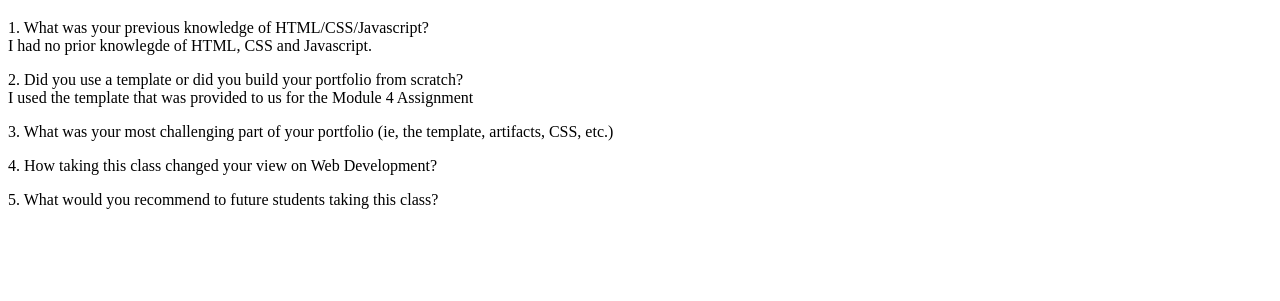
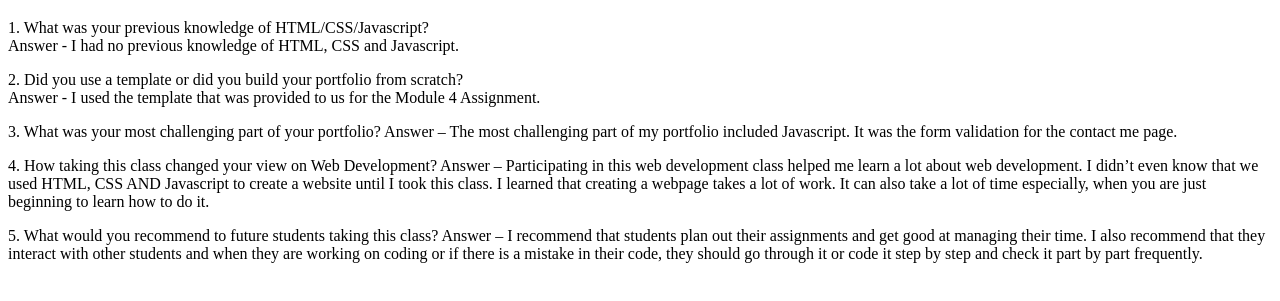
Before and after one commit to deekra/deeksha_ram_final_part2, a plain HTML site: page index.html in a window 1280 px wide. Shown: the part 61-362 px from the top of the page. Drawn offline with Linux system fonts and the light colour scheme.

Commit message:
Update index.html

```diff
--- a/index.html
+++ b/index.html
@@ -1,38 +1,34 @@
 <!DOCTYPE html>
-
     <html lang="en">
-
        <head>
-
                      <meta charset="utf-8">
                      <meta name="viewport" content="width=device-width">
-
                      <title> Questions - Final Project Part 2 </title>
-
       </head>
-
        <body>
-
 	  <h1> Questions - Final Project Part 2 </h1>
 
              <p> 1. What was your previous knowledge of HTML/CSS/Javascript? <br>
-
-	  I had no prior knowlegde of HTML, CSS and Javascript. </p>
-
+             Answer - I had no previous knowledge of HTML, CSS and Javascript. </p>
 
               <p> 2. Did you use a template or did you build your portfolio from scratch? <br>
+              Answer -   I used the template that was provided to us for the Module 4 Assignment. </p>
 
-	   I used the template that was provided to us for the Module 4 Assignment</p>
+            <p> 3. What was your most challenging part of your portfolio?
+             Answer – The most challenging part of my portfolio included Javascript. It was the form
+                                validation for the contact me page. </p>
 
+                <p> 4. How taking this class changed your view on Web Development?
+                Answer – Participating in this web development class helped me learn a lot about web
+                     development. I didn’t even know that we used HTML, CSS AND Javascript to create a
+                     website until I took this class. I learned that creating a webpage takes a lot of work.  It
+                     can also take a lot of time especially, when you are just beginning to learn how to do it.  </p>
 
-     <p> 3. What was your most challenging part of your portfolio (ie, the template, artifacts, CSS, etc.)
-	     </p>
-
-     <p> 4. How taking this class changed your view on Web Development? </p>
-     <p> 5. What would you recommend to future students taking this class? </p>
-
-
+                   <p> 5. What would you recommend to future students taking this class?
+	  Answer – I recommend that students plan out their assignments and get good at managing
+               their time. I also recommend that they interact with other students and when they are
+            working on coding or if there is a mistake in their code, they should go through it or code it step
+             by step and check it part by part frequently. </p>
 
    </body>
-
  </html>
```
Lines whose indentation alone changed are shown as unchanged.
